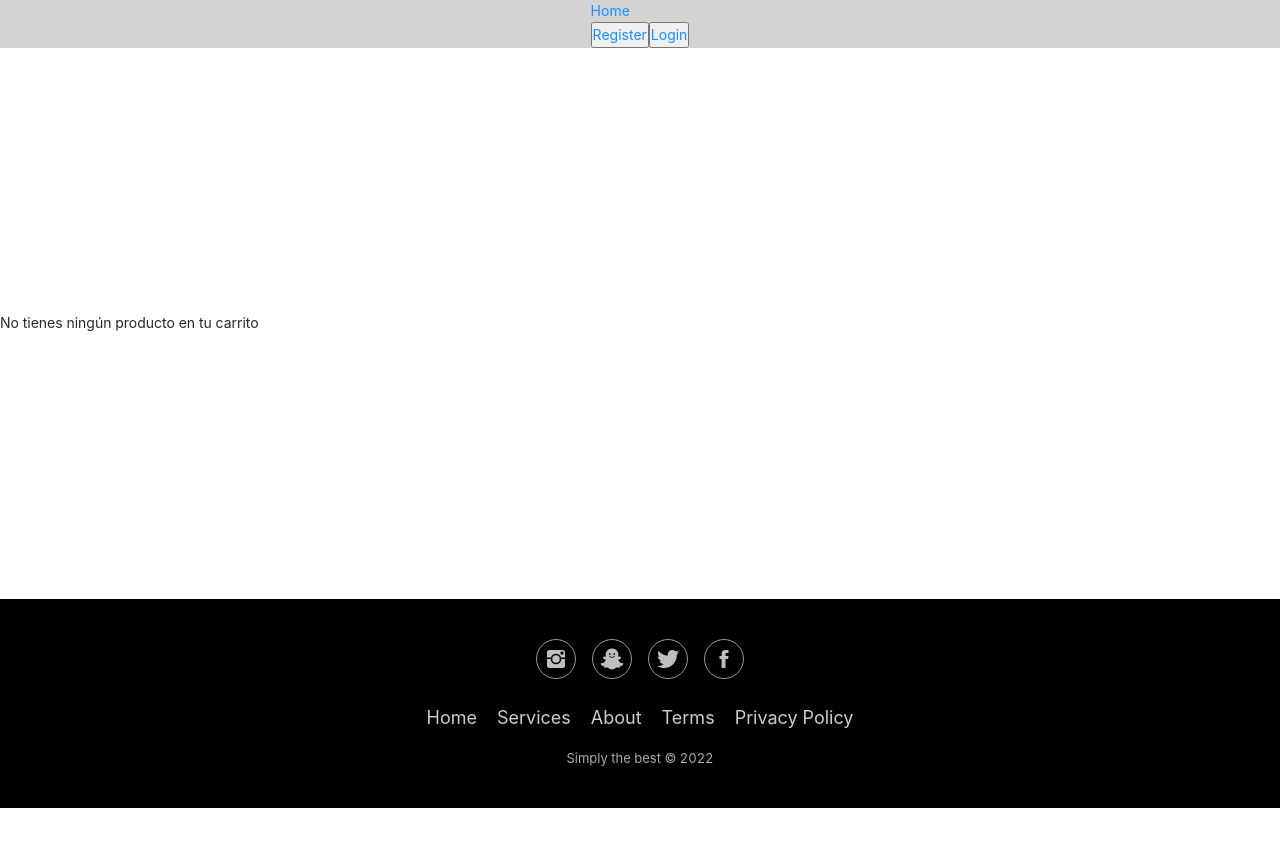
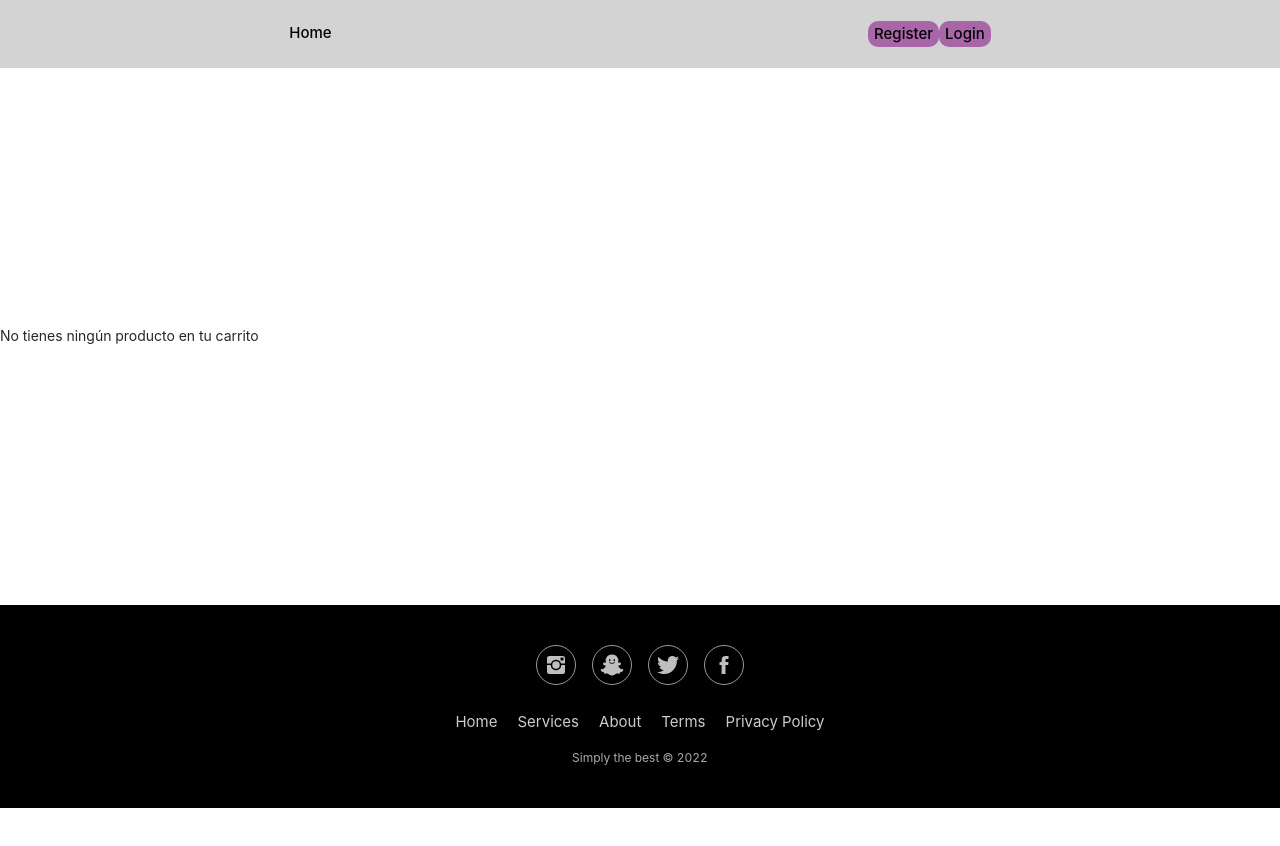
Before and after one commit to Molerog/FrontendOnlineShop, a React (Create React App) app: page /cart in a window 1280 px wide. Shown: the top 846 px of the page. After the commit the page ends 808 px from the top, so only its background shows below. Built offline with nearby package versions, Linux system fonts and the light colour scheme; a web font is replaced by a local one.

Commit message:
Header maquetado

```diff
--- a/src/components/Footer/Footer.scss
+++ b/src/components/Footer/Footer.scss
@@ -17,7 +17,7 @@
         padding:0;
         list-style:none;
         text-align:center;
-        font-size:18px;
+        font-size:15px;
         line-height:1.6;
         margin-bottom:0;
         a {
@@ -55,7 +55,7 @@
       .copyright {
           margin-top:15px;
           text-align:center;
-          font-size:13px;
+          font-size:12px;
           color:#aaa;
           margin-bottom:0;
       }
--- a/src/components/Header/Header.jsx
+++ b/src/components/Header/Header.jsx
@@ -8,7 +8,7 @@ import { Badge } from 'antd';
 import { ProductContext } from "../../context/ProductState";
 
 const Header = () => {
-  const {cart} = useContext(ProductContext);
+  const { cart } = useContext(ProductContext);
   const { token, logout } = useContext(UserContext);
   const logoutUser = () => {
     logout();
@@ -16,8 +16,6 @@ const Header = () => {
 
   return (
     <header>
-      <div className="overlay">
-        <div className="LinksContainer">
         <span>
           <Link to="/home">Home</Link>
         </span>
@@ -33,7 +31,7 @@ const Header = () => {
             <span>
               <Link to="/cart">
                 <Badge count={cart.length}>
-                    <ShoppingCartOutlined style={{ fontSize: '18px', color: "black" }}/>
+                  <ShoppingCartOutlined style={{ fontSize: '18px', color: "black" }} />
                 </Badge>
               </Link>
             </span>
@@ -53,8 +51,6 @@ const Header = () => {
             </div>
           </>
         )}
-        </div>
-      </div>
     </header>
   );
 };
--- a/src/components/Header/Header.scss
+++ b/src/components/Header/Header.scss
@@ -1,85 +1,30 @@
-* {
-	padding: 0;
-	margin: 0;
-	box-sizing: border-box;
+header{
+	display: flex;
+	justify-content: space-around;
+	padding: 1.5em;
+	background-color: lightgray;
+	span{
+		a{
+			color: black;
+			font-weight: 500;
+			font-size: 15px;
+		}
+		:hover{
+			color: purple;
+			text-decoration: underline;
+		}
+	}
+	button{
+		border: none;
+		border-radius: 10px;
+		background-color: rgba(128, 0, 128, 0.514);
+		a{
+			color: black;
+			font-weight: 500;
+			font-size: 15px;
+		}
+		:hover{
+			color: black;
+		}
+	}
 }
-
-body {
-	height: 900px;
-}
-
-header {
-	display: flex;
-	background-color: lightgray;
-	justify-content: space-around;
-}
-
-// header {
-// 	display: flex;
-// 	text-align: center;
-// 	width: 100%;
-// 	height: auto;
-// 	background-size: cover;
-// 	background-attachment: fixed;
-// 	position: relative;
-
-// 	.overlay {
-// 		width: 100%;
-// 		height: 100%;
-// 		padding: 20px;
-// 		color: #FFF;
-// 		text-shadow: 1px 1px 1px #333;
-// 		background-image: linear-gradient(135deg, #01010169 10%, #aa147d6b 100%);
-
-// 		.LinksContainer {
-// 			display: flex;
-// 			justify-content: space-around;
-// 			align-items: center;
-// 			font-size: 18px;
-
-// 			a {
-// 				color: black;
-// 				:hover{
-// 					display: flex;
-// 					// -ms-transform: scale(1.2);
-// 					// -webkit-transform: scale(1.2);
-// 				    // transform: scale(1.2);
-// 					text-decoration: underline;
-// 				}
-// 			}
-// 		}
-
-// 		button {
-// 			border: none;
-// 			outline: none;
-// 			padding: 5px 10px;
-// 			border-radius: 20px;
-// 			color: black;
-// 			text-shadow: 1px 1px 1px #333;
-// 			background: rgba(255, 255, 255, 0);
-// 		}
-// 	}
-// }
-
-
-// button:hover {
-// 	cursor: pointer;
-// 	-ms-transform: scale(1.2);
-//     -webkit-transform: scale(1.2);
-//     transform: scale(1.2);
-// }
-
-
-
-// .ButtonsContainer {
-//     gap:1em;
-//     display:flex;
-// 	align-items: center;
-// }
-
-// .anticon-shopping-cart{
-// 	width: 2em;
-// 	svg{
-// 		width:2em;
-// 	}
-// }
```
Lines whose indentation alone changed are shown as unchanged.
